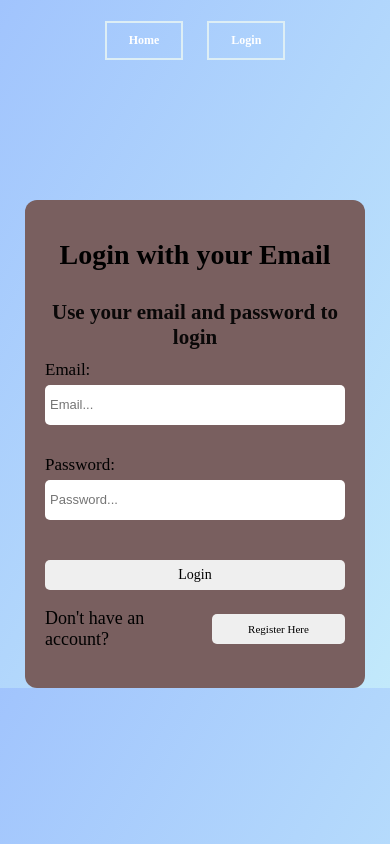
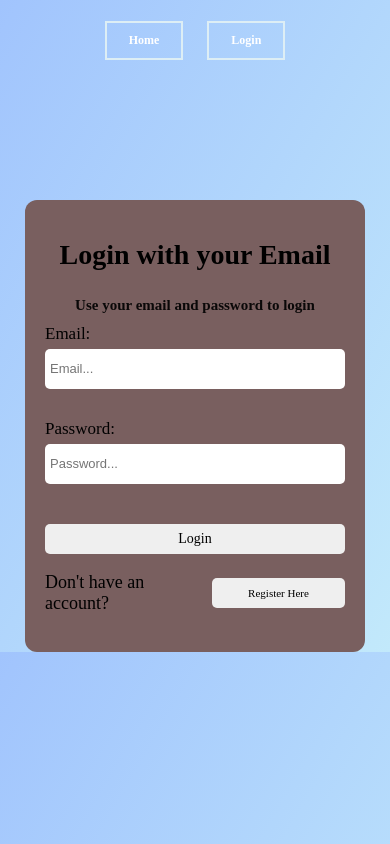
Before and after one commit to AthfanFasee/blog-post-frontend-go, a React (Create React App) app: page /login in a window 390 px wide. Built offline with nearby package versions, Linux system fonts and the light colour scheme; no server answers; a web font is replaced by a local one.

Commit message:
text change

```diff
--- a/src/Components/LoginForm/LoginForm.css
+++ b/src/Components/LoginForm/LoginForm.css
@@ -108,6 +108,11 @@
 
   }
 
+  .info{
+    margin-top: 7px;
+    font-size: 18px;
+  }
+
   .LogInContainer label {
     margin-top: 10px;
     font-size: 19px;
@@ -178,6 +183,10 @@
   color: rgb(129, 19, 19);
 }
 
+.info{
+  margin-top: 7px;
+  font-size: 15px;
+}
 
 .LogInContainer label {
   margin-top: 10px;
```
